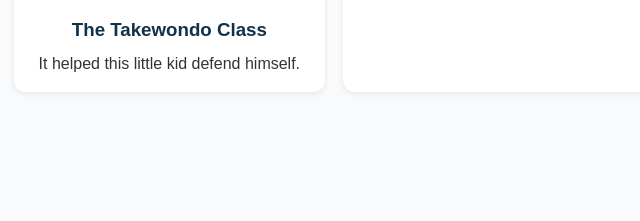
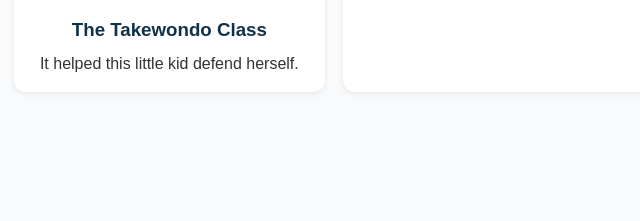
Before and after one commit to prolajumokeoni/JesusFactorsummercamp, a plain HTML site: page projects.html in a window 1280 px wide. Shown: the part 450-671 px from the top of the page, 142-782 px from the left. Drawn offline with Linux system fonts and the light colour scheme.

Commit message:
Just a tiny issue

```diff
--- a/projects.html
+++ b/projects.html
@@ -32,7 +32,7 @@
       <div class="project-card">
         <img src="assets/Images 4.jpg" alt="Project 1" />
         <h3>The Takewondo Class</h3>
-        <p>It helped this little kid defend himself.</p>
+        <p>It helped this little kid defend herself.</p>
       </div>
       <div class="project-card">
         <img src="assets/images/placeholder.svg" alt="Project 2" />
```
